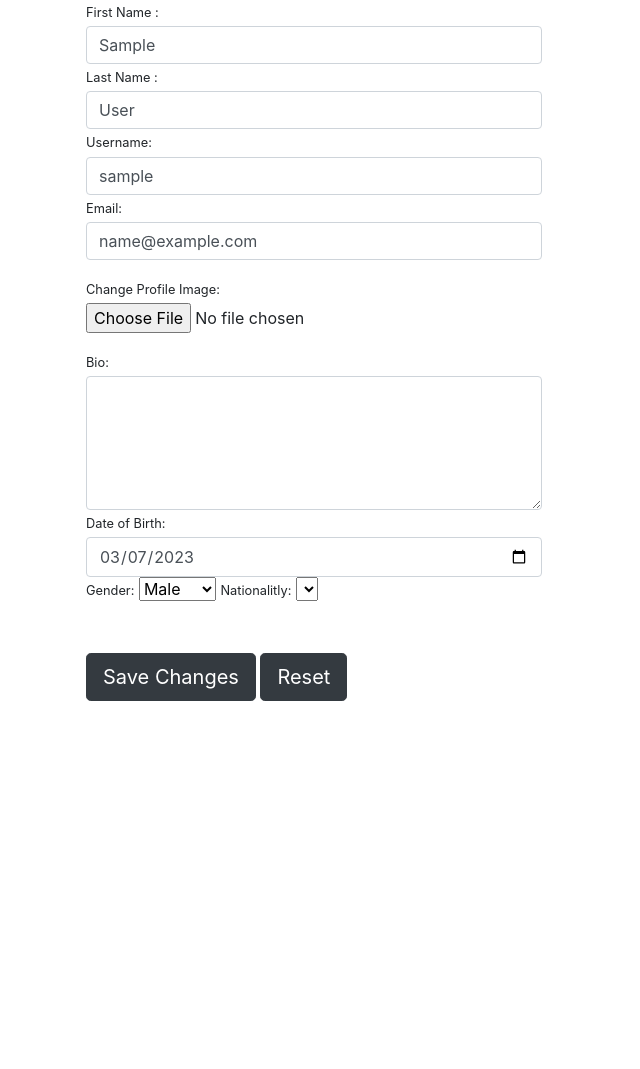
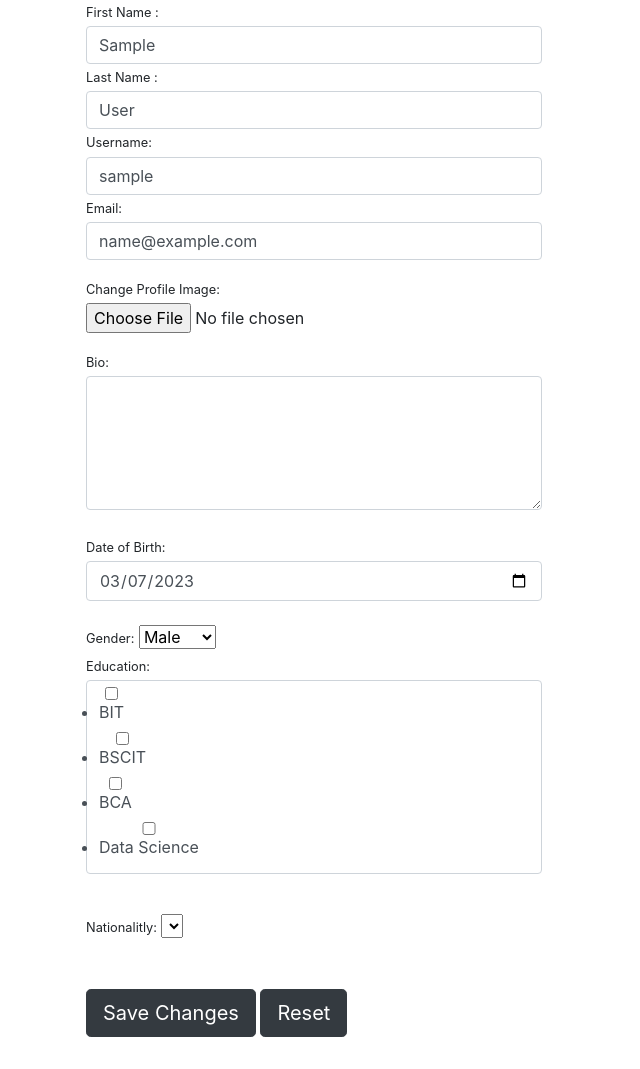
Before and after one commit to dhakal9/nitv, a Django app: page /profile/ in a window 1280 px wide. Shown: the part 253-1322 px from the top of the page, without its empty margins (0-640 px from the left). Before the commit the page ends 954 px from the top, so only its background shows below. Run offline with Django 3.2, Linux system fonts and the light colour scheme; the visitor is signed in with stand-in values (Sample User, id 1); lists and menus that the app fills with data are empty; some libraries are stand-ins or nearby versions.

Commit message:
education field

```diff
--- a/users/forms.py
+++ b/users/forms.py
@@ -90,12 +90,20 @@ class UpdateProfileForm(forms.ModelForm):
         ('M', 'Male'),
         ('F', 'Female'),
     )
+    EDUCATION_CHOICES = (
+        ("0", "BIT"),
+        ("1", "BSCIT"),
+        ("2", "BCA"),
+        ("3", "Data Science"),
+    )
+
     avatar = forms.ImageField(widget=forms.FileInput(attrs={'class': 'form-control-file'}))
     bio = forms.CharField(widget=forms.Textarea(attrs={'class': 'form-control', 'rows': 5}))
     dob = forms.DateField(widget=forms.DateInput(attrs={'class': 'form-control', 'type':'date' }))
     gender = forms.CharField(widget=forms.Select(attrs={'class':'forms-control'}, choices=GENDER_CHOICES))
+    education = forms.CharField(widget=forms.CheckboxSelectMultiple(attrs={'class': 'form-control'}, choices=EDUCATION_CHOICES))
     country = forms.CharField(widget=forms.Select(attrs={'class':'forms-control'}, choices=countries.countries.items()))
 
     class Meta:
         model = Profile
-        fields = ['avatar', 'bio', 'dob', 'gender', 'country']
+        fields = ['avatar', 'bio', 'dob', 'gender', 'education', 'country']
--- a/users/models.py
+++ b/users/models.py
@@ -16,7 +16,15 @@ class Profile(models.Model):
         ('M', 'Male'),
         ('F', 'Female'),
     )
+
+    EDUCATION_CHOICES = (
+        ("AUT", "Austria"),
+        ("DEU", "Germany"),
+        ("NLD", "Neitherlands"),
+    )
+
     gender = models.CharField(max_length=1, choices=GENDER_CHOICES, default=GENDER_CHOICES[0])
+    education = models.CharField(max_length=100, choices=EDUCATION_CHOICES, default=EDUCATION_CHOICES[0])
 
     country = CountryField(blank=True)
 
--- a/users/templates/users/profile.html
+++ b/users/templates/users/profile.html
@@ -35,13 +35,15 @@
                         <label class="small mb-1">Change Profile Image:</label>
                         {{ profile_form.avatar }}
                     </div>
-                    <label class="small mb-1">Bio:</label> {{ profile_form.bio }}
+                    <label class="small mb-1">Bio:</label> {{ profile_form.bio }}<br>
 
-                    <label class="small mb-1">Date of Birth:</label> {{ profile_form.dob }}
+                    <label class="small mb-1">Date of Birth:</label> {{ profile_form.dob }} <br>
 
-                    <label class="small mb-1">Gender:</label> {{ profile_form.gender }}
+                    <label class="small mb-1">Gender:</label> {{ profile_form.gender }} <br>
 
-                    <label class="small mb-1">Nationalitly:</label> {{ profile_form.country }}
+                    <label class="small mb-1">Education:</label> {{ profile_form.education }} <br>
+
+                    <label class="small mb-1">Nationalitly:</label> {{ profile_form.country }} <br>
 
                 </div>
             </div>
```
